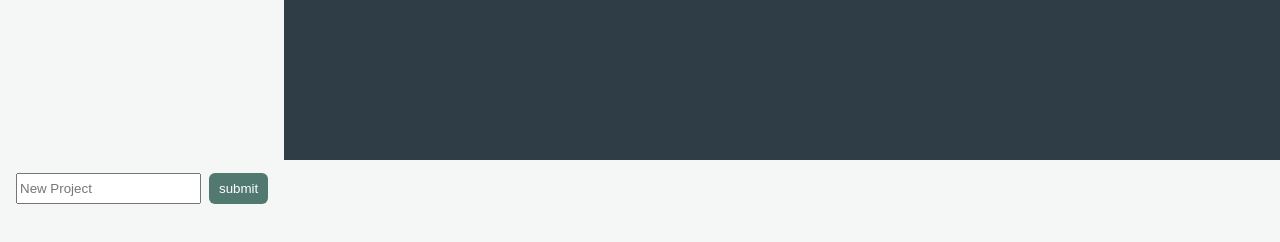
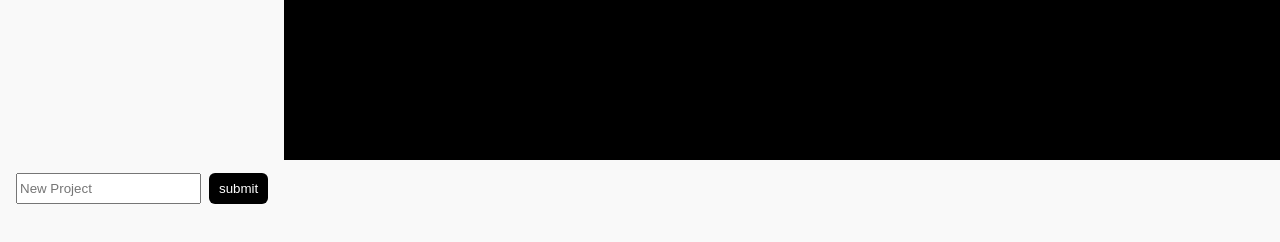
Before and after one commit to rfingerhut/odin-todo, a website built with webpack: page src/template.html in a window 1280 px wide. Built offline with nearby package versions, Linux system fonts and the light colour scheme.

Commit message:
style: Change color scheme

```diff
--- a/src/style.css
+++ b/src/style.css
@@ -1,11 +1,11 @@
 :root {
-  --bg: #F5F7F6;
+  --bg: #f9f9f9;
   --sidebar: #FFFFFF;
-  --header: #2F3E46;
-  --primary: #52796F;
-  --accent: #CAD2C5;
-  --text: #344E41;
-  --muted: #6B9080;
+  --header: #000000;
+  --primary: #000000;
+  --accent: #cecece;
+  --text: #5d5e5d;
+  --muted: #7e7e7e;
 }
 
 body{
@@ -96,7 +96,7 @@ ul{
 }
 
 .project-title:hover {
-  background: var(--accent);
+  color: var(--accent);
 }
 
 .project-title{
```
